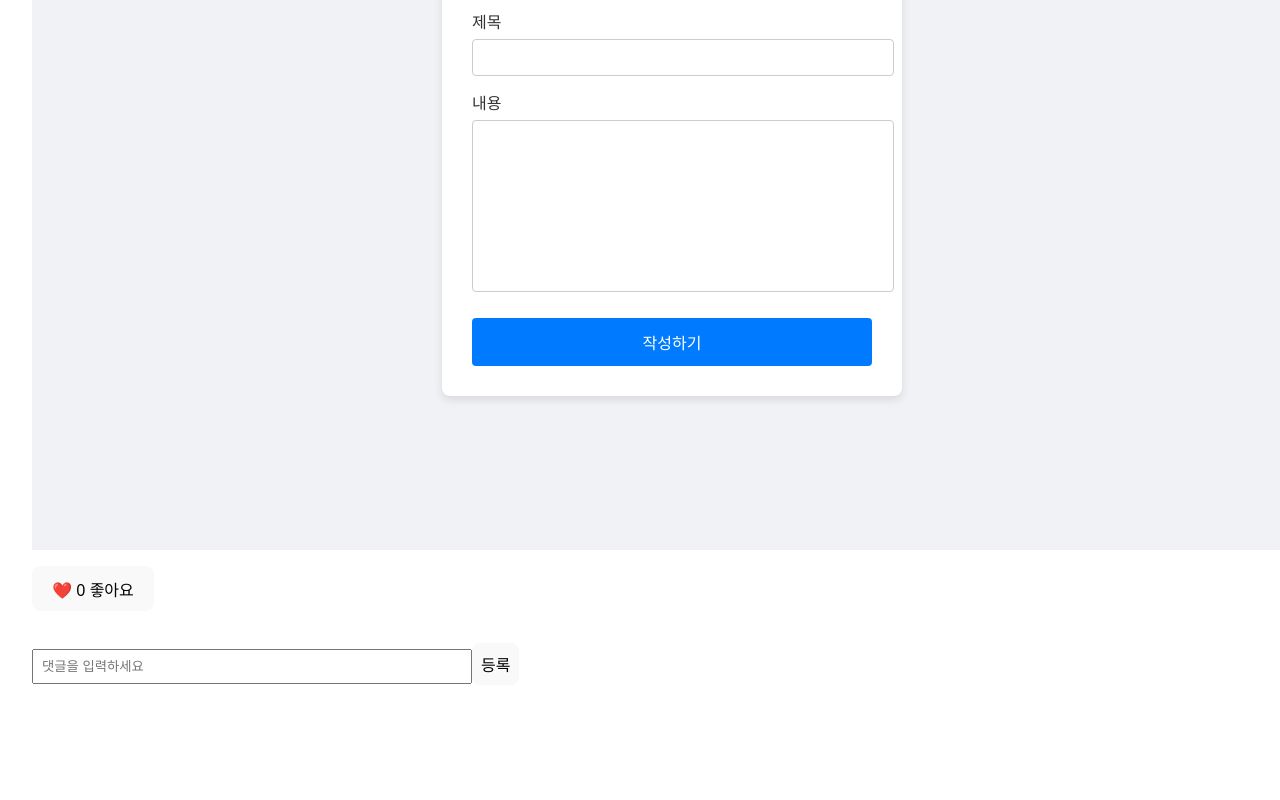
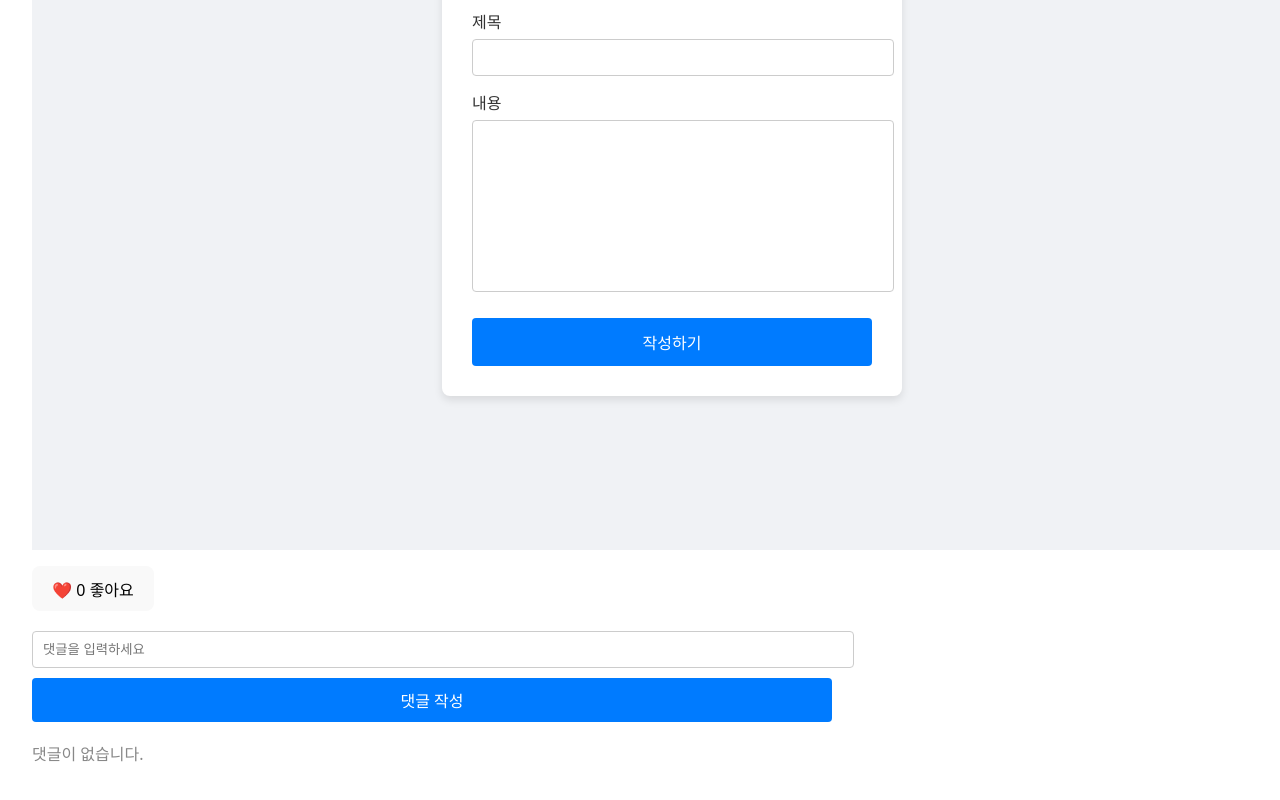
Before and after one commit to likelion6team/likelion6team_FE, a React (Vite) app: page /post in a window 1280 px wide. Shown: the part 362-1162 px from the top of the page. Before the commit the page ends 1095 px from the top, so only its background shows below. Built offline with nearby package versions, Linux system fonts and the light colour scheme.

Commit message:
최종 수정

```diff
--- a/package.json
+++ b/package.json
@@ -10,6 +10,7 @@
     "preview": "vite preview"
   },
   "dependencies": {
+    "axios": "^1.10.0",
     "react": "^19.1.0",
     "react-dom": "^19.1.0",
     "react-router-dom": "^7.6.3",
--- /dev/null
+++ b/src/api/apiService.js
@@ -0,0 +1,29 @@
+import axios from 'axios';
+
+const BASE_URL = 'http://localhost:8000/api';
+
+
+export const createComment = async (postId, content) => {
+  const response = await axios.post(`${BASE_URL}/comments`, {
+    postId,
+    content
+  });
+  return response.data;
+};
+
+
+export const deleteComment = async (commentId) => {
+  const response = await axios.delete(`${BASE_URL}/comments/${commentId}`);
+  return response.data;
+};
+
+export const addLike = async (postId) => {
+  const response = await axios.post(`${BASE_URL}/likes/${postId}`);
+  return response.data;
+};
+
+
+export const removeLike = async (postId) => {
+  const response = await axios.delete(`${BASE_URL}/likes/${postId}`);
+  return response.data;
+};
--- /dev/null
+++ b/src/components/CommentForm.jsx
@@ -0,0 +1,46 @@
+import React, { useState } from 'react';
+
+const CommentForm = ({ onAddComment }) => {
+  const [content, setContent] = useState('');
+
+  const handleSubmit = (e) => {
+    e.preventDefault();
+    if (!content.trim()) {
+      alert('댓글을 입력해주세요.');
+      return;
+    }
+    onAddComment(content);
+    setContent('');
+  };
+
+    return (
+    <form onSubmit={handleSubmit} style={{ marginTop: '20px' }}>
+      <input
+        type="text"
+        placeholder="댓글을 입력하세요"
+        value={content}
+        onChange={(e) => setContent(e.target.value)}
+        style={{
+          width: '100%',
+          padding: '10px',
+          borderRadius: '4px',
+          border: '1px solid #ccc',
+          marginBottom: '10px'
+        }}
+      />
+      <button type="submit" style={{
+        width: '100%',
+        padding: '10px',
+        backgroundColor: '#007BFF',
+        color: '#fff',
+        border: 'none',
+        borderRadius: '4px',
+        cursor: 'pointer'
+      }}>
+        댓글 작성
+      </button>
+    </form>
+  );
+};
+
+export default CommentForm;
--- /dev/null
+++ b/src/components/CommentList.jsx
@@ -0,0 +1,38 @@
+import React from 'react';
+
+const CommentList = ({ comments, onDeleteComment }) => {
+  return (
+    <div style={{ marginTop: '20px' }}>
+      {comments.length === 0 ? (
+        <p style={{ color: '#888' }}>댓글이 없습니다.</p>
+      ) : (
+        comments.map(comment => (
+          <div key={comment.id} style={{
+            padding: '10px',
+            border: '1px solid #eee',
+            borderRadius: '4px',
+            marginBottom: '8px',
+            display: 'flex',
+            justifyContent: 'space-between',
+            alignItems: 'center'
+          }}>
+            <span>{comment.content}</span>
+            <button
+              onClick={() => onDeleteComment(comment.id)}
+              style={{
+                backgroundColor: 'transparent',
+                border: 'none',
+                color: '#FF5C5C',
+                cursor: 'pointer'
+              }}
+            >
+              삭제
+            </button>
+          </div>
+        ))
+      )}
+    </div>
+  );
+};
+
+export default CommentList;
--- a/src/components/CommentSection.jsx
+++ b/src/components/CommentSection.jsx
@@ -1,35 +1,35 @@
 import React, { useState } from 'react';
+import CommentForm from './CommentForm';
+import CommentList from './CommentList';
+import { createComment, deleteComment } from '../api/apiService';
 
-function CommentSection() {
-  const [comment, setComment] = useState('');
+export default function CommentSection({ postId }) {
   const [comments, setComments] = useState([]);
 
-  const handleSubmit = (e) => {
-    e.preventDefault();
-    if (comment.trim()) {
-      setComments([...comments, comment]);
-      setComment('');
+  const handleAddComment = async (content) => {
+    try {
+      const newComment = await createComment(postId, content);
+      setComments([newComment, ...comments]);
+    } catch (error) {
+      alert('댓글 작성 실패');
+      console.error(error);
+    }
+  };
+
+  const handleDeleteComment = async (commentId) => {
+    try {
+      await deleteComment(commentId);
+      setComments(comments.filter(comment => comment.id !== commentId));
+    } catch (error) {
+      alert('댓글 삭제 실패');
+      console.error(error);
     }
   };
 
   return (
-    <div style={{ marginTop: '2rem' }}>
-      <form onSubmit={handleSubmit}>
-        <input
-          value={comment}
-          onChange={(e) => setComment(e.target.value)}
-          placeholder="댓글을 입력하세요"
-          style={{ padding: '0.5rem', width: '70%' }}
-        />
-        <button type="submit" style={{ padding: '0.5rem' }}>등록</button>
-      </form>
-      <ul style={{ marginTop: '1rem' }}>
-        {comments.map((c, i) => (
-          <li key={i}>💬 {c}</li>
-        ))}
-      </ul>
+    <div style={{ marginTop: '20px' }}>
+      <CommentForm onAddComment={handleAddComment} />
+      <CommentList comments={comments} onDeleteComment={handleDeleteComment} />
     </div>
   );
 }
-
-export default CommentSection;
--- a/src/pages/LoginPage.jsx
+++ b/src/pages/LoginPage.jsx
@@ -1,30 +1,62 @@
-// src/pages/LoginPage.jsx
 import React, { useState } from "react";
+import axios from "axios";
 
+const BASE_URL = "https://your-backend-server.onrender.com";
 function LoginPage() {
   const [isLogin, setIsLogin] = useState(true);
+
+  const handleSubmit = async (e) => {
+    e.preventDefault();
+    const email = e.target.email.value;
+    const password = e.target.password.value;
+    const nickname = e.target.nickname?.value;
+    try {
+      if (isLogin) {
+
+        const res = await axios.post(`${BASE_URL}/api/auths/login`, {
+          email,
+          password,
+        });
+        alert("로그인 성공!");
+        console.log("Login result:", res.data);
+      } else {
+
+        const res = await axios.post(`${BASE_URL}/api/users/sign-up`, {
+          email,
+          password,
+          nickname,
+        });
+        alert("회원가입 성공!");
+      }
+    } catch (err) {
+      alert("에러 발생: " + (err.response?.data?.message || err.message));
+    }
+  };
+
   return (
     <>
       <div className="login-container">
         <h1 className="login-title">{isLogin ? "🔐 로그인" : "📝 회원가입"}</h1>
         <p className="login-sub">
-          {isLogin ? "계정이 없다면 아래에서 가입해보세요!" : "이미 계정이 있다면 로그인하세요!"}
+          {isLogin
+            ? "계정이 없다면 아래에서 가입해보세요!"
+            : "이미 계정이 있다면 로그인하세요!"}
         </p>
 
-        <form className="login-form">
+        <form className="login-form" onSubmit={handleSubmit}>
           {!isLogin && (
             <label>
               닉네임
-              <input type="text" placeholder="별명 입력" required />
+              <input type="text" name="nickname" placeholder="별명 입력" required />
             </label>
           )}
           <label>
             이메일
-            <input type="email" placeholder="email@example.com" required />
+            <input type="email" name="email" placeholder="email@example.com" required />
           </label>
           <label>
             비밀번호
-            <input type="password" placeholder="비밀번호" required />
+            <input type="password" name="password" placeholder="비밀번호" required />
           </label>
 
           <button type="submit">{isLogin ? "로그인" : "회원가입"}</button>
--- a/src/pages/Postpage.jsx
+++ b/src/pages/Postpage.jsx
@@ -15,11 +15,13 @@ const PostPage = () => {
   };
 
   return (
-    <div style={{ maxWidth: '600px', margin: 'auto', padding: '2rem' }}>
+    <div style={{ maxWidth: '800px', padding: '2rem' }}>
       <PostForm onSubmit={handlePostSubmit} />
       <LikeButton />
       <CommentSection />
     </div>
+
+
   );
 };
 
```
Also changed, not shown: src/components/PostActions.jsx (added, +32 -0 lines), src/components/PostHeader.jsx (added, +12 -0 lines), src/pages/PostDetailpage.jsx (added, +17 -0 lines), 1 other file (tests, documents, lock files or other folders).
